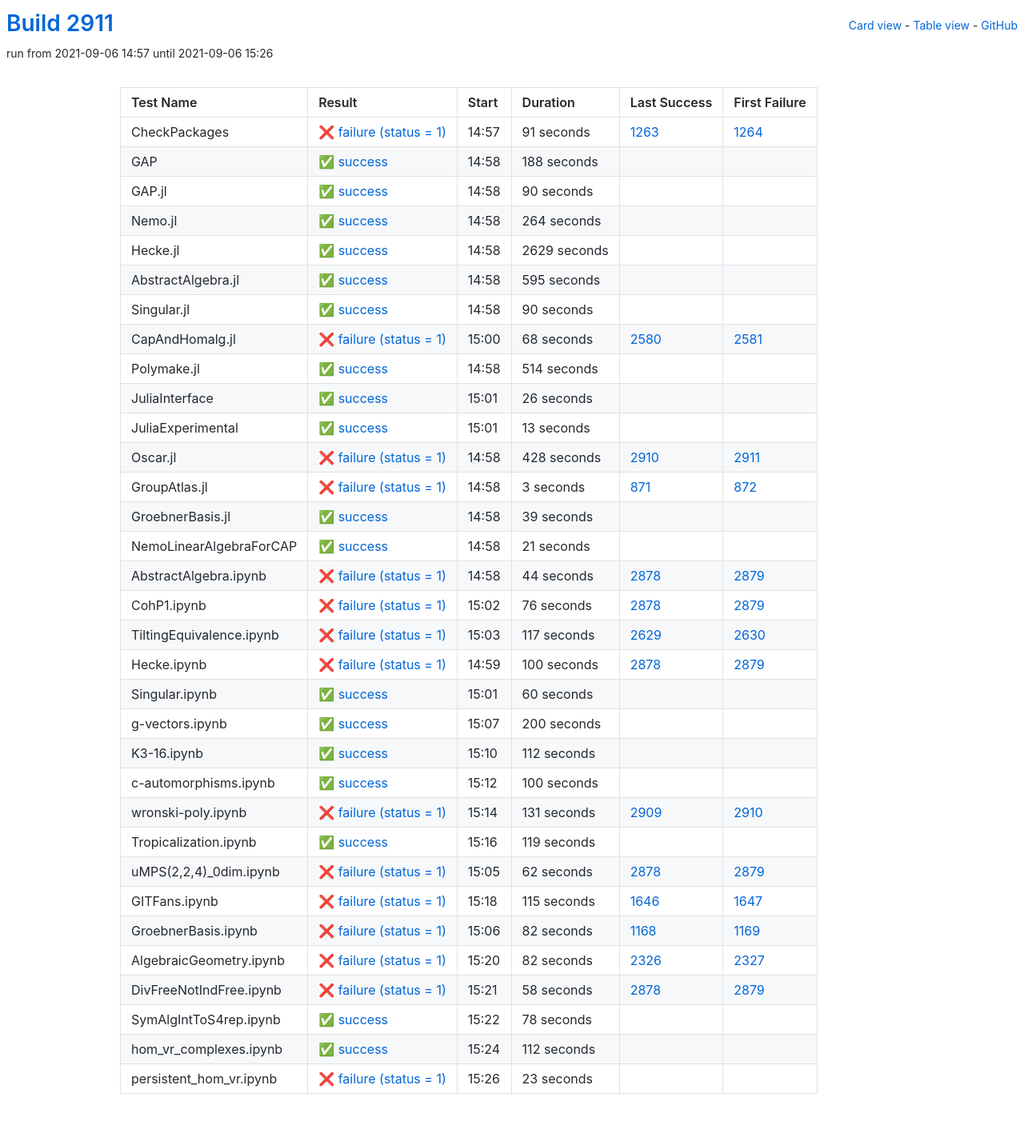
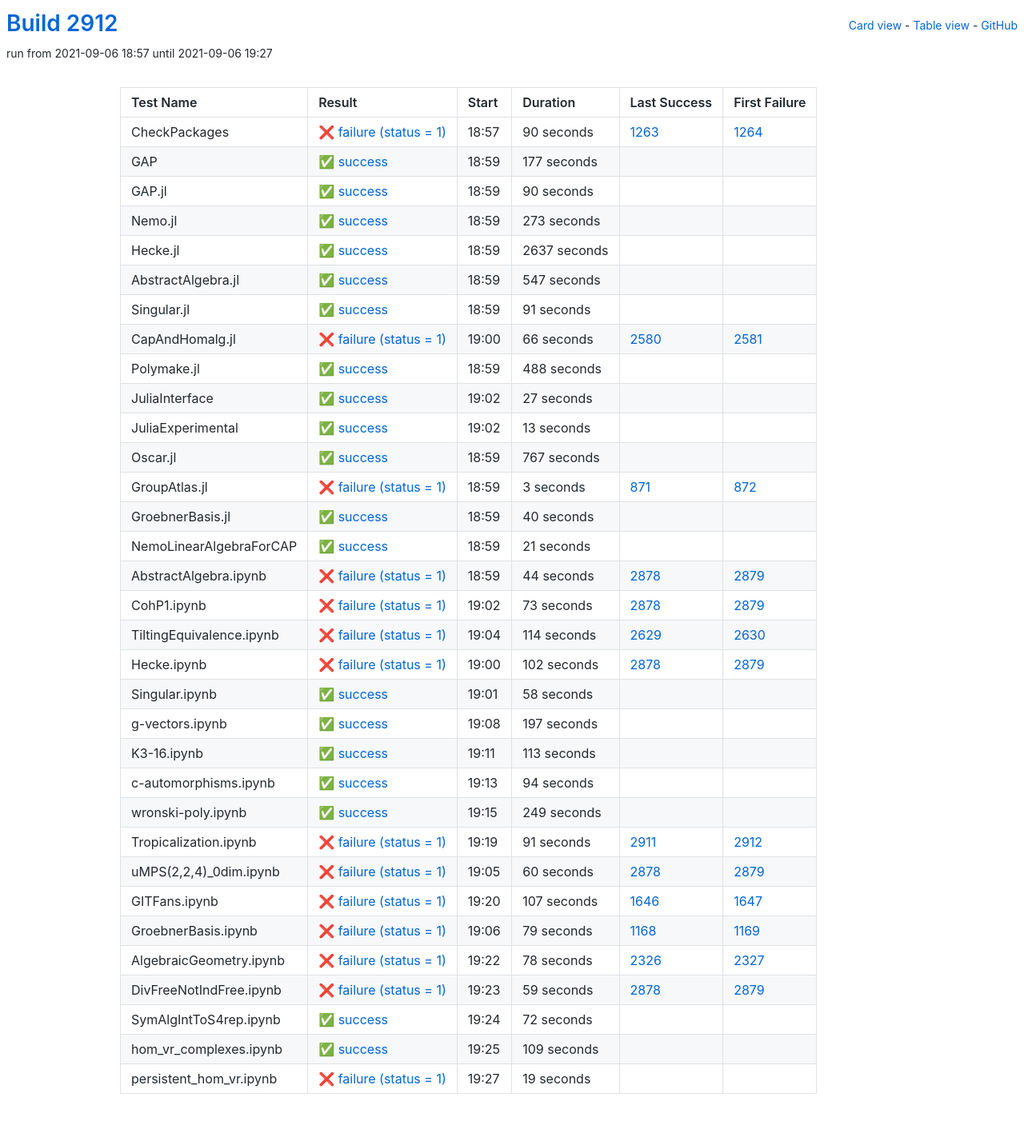
Before and after one commit to oscar-system/oscar-ci-status-stable, a Jekyll site: the page built from table.html, in a window 1280 px wide. Shown: the whole page at 80% size. Built offline with Jekyll 4.4.1, drawn with Linux system fonts in a browser that asks for light colours.

Commit message:
Build #2912

```diff
--- a/_data/ci.yml
+++ b/_data/ci.yml
@@ -1,6 +1,6 @@
 ---
-build: 2911
-build_url: https://oscarci.mathematik.uni-kl.de/job/oscar-stable/2911/
+build: 2912
+build_url: https://oscarci.mathematik.uni-kl.de/job/oscar-stable/2912/
 job: oscar-stable
 organization: oscar-system
 repo: oscar-ci-status-stable
@@ -8,32 +8,32 @@ repourl: https://github.com/oscar-system/oscar-ci-status-stable
 tests:
 - name: CheckPackages
   id: checkpackages
-  log: https://oscarci.mathematik.uni-kl.de/job/oscar-stable/2911/artifact/logs/build-2911/CheckPackages.log
-  start: 2021-09-06 14:57
+  log: https://oscarci.mathematik.uni-kl.de/job/oscar-stable/2912/artifact/logs/build-2912/CheckPackages.log
+  start: 2021-09-06 18:57
   success: false
   exitcode: 1
   status: failure
-  duration: 91
+  duration: 90
   last_success: 1263
   last_success_url: https://oscarci.mathematik.uni-kl.de/job/oscar-stable/1263/
   first_failure: 1264
   first_failure_url: https://oscarci.mathematik.uni-kl.de/job/oscar-stable/1264/
 - name: GAP
   id: gap
-  log: https://oscarci.mathematik.uni-kl.de/job/oscar-stable/2911/artifact/logs/build-2911/GAP.log
-  start: 2021-09-06 14:58
+  log: https://oscarci.mathematik.uni-kl.de/job/oscar-stable/2912/artifact/logs/build-2912/GAP.log
+  start: 2021-09-06 18:59
   success: true
   exitcode: 0
   status: success
-  duration: 188
+  duration: 177
   last_success: false
   last_success_url:
   first_failure: false
   first_failure_url:
 - name: GAP.jl
   id: gap-jl
-  log: https://oscarci.mathematik.uni-kl.de/job/oscar-stable/2911/artifact/logs/build-2911/GAP.jl.log
-  start: 2021-09-06 14:58
+  log: https://oscarci.mathematik.uni-kl.de/job/oscar-stable/2912/artifact/logs/build-2912/GAP.jl.log
+  start: 2021-09-06 18:59
   success: true
   exitcode: 0
   status: success
@@ -44,92 +44,92 @@ tests:
   first_failure_url:
 - name: Nemo.jl
   id: nemo-jl
-  log: https://oscarci.mathematik.uni-kl.de/job/oscar-stable/2911/artifact/logs/build-2911/Nemo.jl.log
-  start: 2021-09-06 14:58
+  log: https://oscarci.mathematik.uni-kl.de/job/oscar-stable/2912/artifact/logs/build-2912/Nemo.jl.log
+  start: 2021-09-06 18:59
   success: true
   exitcode: 0
   status: success
-  duration: 264
+  duration: 273
   last_success: false
   last_success_url:
   first_failure: false
   first_failure_url:
 - name: Hecke.jl
   id: hecke-jl
-  log: https://oscarci.mathematik.uni-kl.de/job/oscar-stable/2911/artifact/logs/build-2911/Hecke.jl.log
-  start: 2021-09-06 14:58
+  log: https://oscarci.mathematik.uni-kl.de/job/oscar-stable/2912/artifact/logs/build-2912/Hecke.jl.log
+  start: 2021-09-06 18:59
   success: true
   exitcode: 0
   status: success
-  duration: 2629
+  duration: 2637
   last_success: false
   last_success_url:
   first_failure: false
   first_failure_url:
 - name: AbstractAlgebra.jl
   id: abstractalgebra-jl
-  log: https://oscarci.mathematik.uni-kl.de/job/oscar-stable/2911/artifact/logs/build-2911/AbstractAlgebra.jl.log
-  start: 2021-09-06 14:58
+  log: https://oscarci.mathematik.uni-kl.de/job/oscar-stable/2912/artifact/logs/build-2912/AbstractAlgebra.jl.log
+  start: 2021-09-06 18:59
   success: true
   exitcode: 0
   status: success
-  duration: 595
+  duration: 547
   last_success: false
   last_success_url:
   first_failure: false
   first_failure_url:
 - name: Singular.jl
   id: singular-jl
-  log: https://oscarci.mathematik.uni-kl.de/job/oscar-stable/2911/artifact/logs/build-2911/Singular.jl.log
-  start: 2021-09-06 14:58
+  log: https://oscarci.mathematik.uni-kl.de/job/oscar-stable/2912/artifact/logs/build-2912/Singular.jl.log
+  start: 2021-09-06 18:59
   success: true
   exitcode: 0
   status: success
-  duration: 90
+  duration: 91
   last_success: false
   last_success_url:
   first_failure: false
   first_failure_url:
 - name: CapAndHomalg.jl
   id: capandhomalg-jl
-  log: https://oscarci.mathematik.uni-kl.de/job/oscar-stable/2911/artifact/logs/build-2911/CapAndHomalg.jl.log
-  start: 2021-09-06 15:00
+  log: https://oscarci.mathematik.uni-kl.de/job/oscar-stable/2912/artifact/logs/build-2912/CapAndHomalg.jl.log
+  start: 2021-09-06 19:00
   success: false
   exitcode: 1
   status: failure
-  duration: 68
+  duration: 66
   last_success: 2580
   last_success_url: https://oscarci.mathematik.uni-kl.de/job/oscar-stable/2580/
   first_failure: 2581
   first_failure_url: https://oscarci.mathematik.uni-kl.de/job/oscar-stable/2581/
 - name: Polymake.jl
   id: polymake-jl
-  log: https://oscarci.mathematik.uni-kl.de/job/oscar-stable/2911/artifact/logs/build-2911/Polymake.jl.log
-  start: 2021-09-06 14:58
+  log: https://oscarci.mathematik.uni-kl.de/job/oscar-stable/2912/artifact/logs/build-2912/Polymake.jl.log
+  start: 2021-09-06 18:59
   success: true
   exitcode: 0
   status: success
-  duration: 514
+  duration: 488
   last_success: false
   last_success_url:
   first_failure: false
   first_failure_url:
 - name: JuliaInterface
   id: juliainterface
-  log: https://oscarci.mathematik.uni-kl.de/job/oscar-stable/2911/artifact/logs/build-2911/JuliaInterface.log
-  start: 2021-09-06 15:01
+  log: https://oscarci.mathematik.uni-kl.de/job/oscar-stable/2912/artifact/logs/build-2912/JuliaInterface.log
+  start: 2021-09-06 19:02
   success: true
   exitcode: 0
   status: success
-  duration: 26
+  duration: 27
   last_success: false
   last_success_url:
   first_failure: false
   first_failure_url:
 - name: JuliaExperimental
   id: juliaexperimental
-  log: https://oscarci.mathematik.uni-kl.de/job/oscar-stable/2911/artifact/logs/build-2911/JuliaExperimental.log
-  start: 2021-09-06 15:01
+  log: https://oscarci.mathematik.uni-kl.de/job/oscar-stable/2912/artifact/logs/build-2912/JuliaExperimental.log
+  start: 2021-09-06 19:02
   success: true
   exitcode: 0
   status: success
@@ -140,20 +140,20 @@ tests:
   first_failure_url:
 - name: Oscar.jl
   id: oscar-jl
-  log: https://oscarci.mathematik.uni-kl.de/job/oscar-stable/2911/artifact/logs/build-2911/Oscar.jl.log
-  start: 2021-09-06 14:58
-  success: false
-  exitcode: 1
-  status: failure
-  duration: 428
-  last_success: 2910
-  last_success_url: https://oscarci.mathematik.uni-kl.de/job/oscar-stable/2910/
-  first_failure: 2911
-  first_failure_url: https://oscarci.mathematik.uni-kl.de/job/oscar-stable/2911/
+  log: https://oscarci.mathematik.uni-kl.de/job/oscar-stable/2912/artifact/logs/build-2912/Oscar.jl.log
+  start: 2021-09-06 18:59
+  success: true
+  exitcode: 0
+  status: success
+  duration: 767
+  last_success: false
+  last_success_url:
+  first_failure: false
+  first_failure_url:
 - name: GroupAtlas.jl
   id: groupatlas-jl
-  log: https://oscarci.mathematik.uni-kl.de/job/oscar-stable/2911/artifact/logs/build-2911/GroupAtlas.jl.log
-  start: 2021-09-06 14:58
+  log: https://oscarci.mathematik.uni-kl.de/job/oscar-stable/2912/artifact/logs/build-2912/GroupAtlas.jl.log
+  start: 2021-09-06 18:59
   success: false
   exitcode: 1
   status: failure
@@ -164,20 +164,20 @@ tests:
   first_failure_url: https://oscarci.mathematik.uni-kl.de/job/oscar-stable/872/
 - name: GroebnerBasis.jl
   id: groebnerbasis-jl
-  log: https://oscarci.mathematik.uni-kl.de/job/oscar-stable/2911/artifact/logs/build-2911/GroebnerBasis.jl.log
-  start: 2021-09-06 14:58
+  log: https://oscarci.mathematik.uni-kl.de/job/oscar-stable/2912/artifact/logs/build-2912/GroebnerBasis.jl.log
+  start: 2021-09-06 18:59
   success: true
   exitcode: 0
   status: success
-  duration: 39
+  duration: 40
   last_success: false
   last_success_url:
   first_failure: false
   first_failure_url:
 - name: NemoLinearAlgebraForCAP
   id: nemolinearalgebraforcap
-  log: https://oscarci.mathematik.uni-kl.de/job/oscar-stable/2911/artifact/logs/build-2911/NemoLinearAlgebraForCAP.log
-  start: 2021-09-06 14:58
+  log: https://oscarci.mathematik.uni-kl.de/job/oscar-stable/2912/artifact/logs/build-2912/NemoLinearAlgebraForCAP.log
+  start: 2021-09-06 18:59
   success: true
   exitcode: 0
   status: success
@@ -188,8 +188,8 @@ tests:
   first_failure_url:
 - name: AbstractAlgebra.ipynb
   id: abstractalgebra-ipynb
-  log: https://oscarci.mathematik.uni-kl.de/job/oscar-stable/2911/artifact/logs/build-2911/AbstractAlgebra.ipynb.log
-  start: 2021-09-06 14:58
+  log: https://oscarci.mathematik.uni-kl.de/job/oscar-stable/2912/artifact/logs/build-2912/AbstractAlgebra.ipynb.log
+  start: 2021-09-06 18:59
   success: false
   exitcode: 1
   status: failure
@@ -200,204 +200,204 @@ tests:
   first_failure_url: https://oscarci.mathematik.uni-kl.de/job/oscar-stable/2879/
 - name: CohP1.ipynb
   id: cohp1-ipynb
-  log: https://oscarci.mathematik.uni-kl.de/job/oscar-stable/2911/artifact/logs/build-2911/CohP1.ipynb.log
-  start: 2021-09-06 15:02
+  log: https://oscarci.mathematik.uni-kl.de/job/oscar-stable/2912/artifact/logs/build-2912/CohP1.ipynb.log
+  start: 2021-09-06 19:02
   success: false
   exitcode: 1
   status: failure
-  duration: 76
+  duration: 73
   last_success: 2878
   last_success_url: https://oscarci.mathematik.uni-kl.de/job/oscar-stable/2878/
   first_failure: 2879
   first_failure_url: https://oscarci.mathematik.uni-kl.de/job/oscar-stable/2879/
 - name: TiltingEquivalence.ipynb
   id: tiltingequivalence-ipynb
-  log: https://oscarci.mathematik.uni-kl.de/job/oscar-stable/2911/artifact/logs/build-2911/TiltingEquivalence.ipynb.log
-  start: 2021-09-06 15:03
+  log: https://oscarci.mathematik.uni-kl.de/job/oscar-stable/2912/artifact/logs/build-2912/TiltingEquivalence.ipynb.log
+  start: 2021-09-06 19:04
   success: false
   exitcode: 1
   status: failure
-  duration: 117
+  duration: 114
   last_success: 2629
   last_success_url: https://oscarci.mathematik.uni-kl.de/job/oscar-stable/2629/
   first_failure: 2630
   first_failure_url: https://oscarci.mathematik.uni-kl.de/job/oscar-stable/2630/
 - name: Hecke.ipynb
   id: hecke-ipynb
-  log: https://oscarci.mathematik.uni-kl.de/job/oscar-stable/2911/artifact/logs/build-2911/Hecke.ipynb.log
-  start: 2021-09-06 14:59
+  log: https://oscarci.mathematik.uni-kl.de/job/oscar-stable/2912/artifact/logs/build-2912/Hecke.ipynb.log
+  start: 2021-09-06 19:00
   success: false
   exitcode: 1
   status: failure
-  duration: 100
+  duration: 102
   last_success: 2878
   last_success_url: https://oscarci.mathematik.uni-kl.de/job/oscar-stable/2878/
   first_failure: 2879
   first_failure_url: https://oscarci.mathematik.uni-kl.de/job/oscar-stable/2879/
 - name: Singular.ipynb
   id: singular-ipynb
-  log: https://oscarci.mathematik.uni-kl.de/job/oscar-stable/2911/artifact/logs/build-2911/Singular.ipynb.log
-  start: 2021-09-06 15:01
+  log: https://oscarci.mathematik.uni-kl.de/job/oscar-stable/2912/artifact/logs/build-2912/Singular.ipynb.log
+  start: 2021-09-06 19:01
   success: true
   exitcode: 0
   status: success
-  duration: 60
+  duration: 58
   last_success: false
   last_success_url:
   first_failure: false
   first_failure_url:
 - name: g-vectors.ipynb
   id: g-vectors-ipynb
-  log: https://oscarci.mathematik.uni-kl.de/job/oscar-stable/2911/artifact/logs/build-2911/g-vectors.ipynb.log
-  start: 2021-09-06 15:07
+  log: https://oscarci.mathematik.uni-kl.de/job/oscar-stable/2912/artifact/logs/build-2912/g-vectors.ipynb.log
+  start: 2021-09-06 19:08
   success: true
   exitcode: 0
   status: success
-  duration: 200
+  duration: 197
   last_success: false
   last_success_url:
   first_failure: false
   first_failure_url:
 - name: K3-16.ipynb
   id: k3-16-ipynb
-  log: https://oscarci.mathematik.uni-kl.de/job/oscar-stable/2911/artifact/logs/build-2911/K3-16.ipynb.log
-  start: 2021-09-06 15:10
+  log: https://oscarci.mathematik.uni-kl.de/job/oscar-stable/2912/artifact/logs/build-2912/K3-16.ipynb.log
+  start: 2021-09-06 19:11
   success: true
   exitcode: 0
   status: success
-  duration: 112
+  duration: 113
   last_success: false
   last_success_url:
   first_failure: false
   first_failure_url:
 - name: c-automorphisms.ipynb
   id: c-automorphisms-ipynb
-  log: https://oscarci.mathematik.uni-kl.de/job/oscar-stable/2911/artifact/logs/build-2911/c-automorphisms.ipynb.log
-  start: 2021-09-06 15:12
+  log: https://oscarci.mathematik.uni-kl.de/job/oscar-stable/2912/artifact/logs/build-2912/c-automorphisms.ipynb.log
+  start: 2021-09-06 19:13
   success: true
   exitcode: 0
   status: success
-  duration: 100
+  duration: 94
   last_success: false
   last_success_url:
   first_failure: false
   first_failure_url:
 - name: wronski-poly.ipynb
   id: wronski-poly-ipynb
-  log: https://oscarci.mathematik.uni-kl.de/job/oscar-stable/2911/artifact/logs/build-2911/wronski-poly.ipynb.log
-  start: 2021-09-06 15:14
-  success: false
-  exitcode: 1
-  status: failure
-  duration: 131
-  last_success: 2909
-  last_success_url: https://oscarci.mathematik.uni-kl.de/job/oscar-stable/2909/
-  first_failure: 2910
-  first_failure_url: https://oscarci.mathematik.uni-kl.de/job/oscar-stable/2910/
-- name: Tropicalization.ipynb
-  id: tropicalization-ipynb
-  log: https://oscarci.mathematik.uni-kl.de/job/oscar-stable/2911/artifact/logs/build-2911/Tropicalization.ipynb.log
-  start: 2021-09-06 15:16
+  log: https://oscarci.mathematik.uni-kl.de/job/oscar-stable/2912/artifact/logs/build-2912/wronski-poly.ipynb.log
+  start: 2021-09-06 19:15
   success: true
   exitcode: 0
   status: success
-  duration: 119
+  duration: 249
   last_success: false
   last_success_url:
   first_failure: false
   first_failure_url:
-- name: uMPS(2,2,4)_0dim.ipynb
-  id: umps-2-2-4-0dim-ipynb
-  log: https://oscarci.mathematik.uni-kl.de/job/oscar-stable/2911/artifact/logs/build-2911/uMPS-2-2-4-_0dim.ipynb.log
-  start: 2021-09-06 15:05
+- name: Tropicalization.ipynb
+  id: tropicalization-ipynb
+  log: https://oscarci.mathematik.uni-kl.de/job/oscar-stable/2912/artifact/logs/build-2912/Tropicalization.ipynb.log
+  start: 2021-09-06 19:19
   success: false
   exitcode: 1
   status: failure
-  duration: 62
+  duration: 91
+  last_success: 2911
+  last_success_url: https://oscarci.mathematik.uni-kl.de/job/oscar-stable/2911/
+  first_failure: 2912
+  first_failure_url: https://oscarci.mathematik.uni-kl.de/job/oscar-stable/2912/
+- name: uMPS(2,2,4)_0dim.ipynb
+  id: umps-2-2-4-0dim-ipynb
+  log: https://oscarci.mathematik.uni-kl.de/job/oscar-stable/2912/artifact/logs/build-2912/uMPS-2-2-4-_0dim.ipynb.log
+  start: 2021-09-06 19:05
+  success: false
+  exitcode: 1
+  status: failure
+  duration: 60
   last_success: 2878
   last_success_url: https://oscarci.mathematik.uni-kl.de/job/oscar-stable/2878/
   first_failure: 2879
   first_failure_url: https://oscarci.mathematik.uni-kl.de/job/oscar-stable/2879/
 - name: GITFans.ipynb
   id: gitfans-ipynb
-  log: https://oscarci.mathematik.uni-kl.de/job/oscar-stable/2911/artifact/logs/build-2911/GITFans.ipynb.log
-  start: 2021-09-06 15:18
+  log: https://oscarci.mathematik.uni-kl.de/job/oscar-stable/2912/artifact/logs/build-2912/GITFans.ipynb.log
+  start: 2021-09-06 19:20
   success: false
   exitcode: 1
   status: failure
-  duration: 115
+  duration: 107
   last_success: 1646
   last_success_url: https://oscarci.mathematik.uni-kl.de/job/oscar-stable/1646/
   first_failure: 1647
   first_failure_url: https://oscarci.mathematik.uni-kl.de/job/oscar-stable/1647/
 - name: GroebnerBasis.ipynb
   id: groebnerbasis-ipynb
-  log: https://oscarci.mathematik.uni-kl.de/job/oscar-stable/2911/artifact/logs/build-2911/GroebnerBasis.ipynb.log
-  start: 2021-09-06 15:06
+  log: https://oscarci.mathematik.uni-kl.de/job/oscar-stable/2912/artifact/logs/build-2912/GroebnerBasis.ipynb.log
+  start: 2021-09-06 19:06
   success: false
   exitcode: 1
   status: failure
-  duration: 82
+  duration: 79
   last_success: 1168
   last_success_url: https://oscarci.mathematik.uni-kl.de/job/oscar-stable/1168/
   first_failure: 1169
   first_failure_url: https://oscarci.mathematik.uni-kl.de/job/oscar-stable/1169/
 - name: AlgebraicGeometry.ipynb
   id: algebraicgeometry-ipynb
-  log: https://oscarci.mathematik.uni-kl.de/job/oscar-stable/2911/artifact/logs/build-2911/AlgebraicGeometry.ipynb.log
-  start: 2021-09-06 15:20
+  log: https://oscarci.mathematik.uni-kl.de/job/oscar-stable/2912/artifact/logs/build-2912/AlgebraicGeometry.ipynb.log
+  start: 2021-09-06 19:22
   success: false
   exitcode: 1
   status: failure
-  duration: 82
+  duration: 78
   last_success: 2326
   last_success_url: https://oscarci.mathematik.uni-kl.de/job/oscar-stable/2326/
   first_failure: 2327
   first_failure_url: https://oscarci.mathematik.uni-kl.de/job/oscar-stable/2327/
 - name: DivFreeNotIndFree.ipynb
   id: divfreenotindfree-ipynb
-  log: https://oscarci.mathematik.uni-kl.de/job/oscar-stable/2911/artifact/logs/build-2911/DivFreeNotIndFree.ipynb.log
-  start: 2021-09-06 15:21
+  log: https://oscarci.mathematik.uni-kl.de/job/oscar-stable/2912/artifact/logs/build-2912/DivFreeNotIndFree.ipynb.log
+  start: 2021-09-06 19:23
   success: false
   exitcode: 1
   status: failure
-  duration: 58
+  duration: 59
   last_success: 2878
   last_success_url: https://oscarci.mathematik.uni-kl.de/job/oscar-stable/2878/
   first_failure: 2879
   first_failure_url: https://oscarci.mathematik.uni-kl.de/job/oscar-stable/2879/
 - name: SymAlgIntToS4rep.ipynb
   id: symalginttos4rep-ipynb
-  log: https://oscarci.mathematik.uni-kl.de/job/oscar-stable/2911/artifact/logs/build-2911/SymAlgIntToS4rep.ipynb.log
-  start: 2021-09-06 15:22
+  log: https://oscarci.mathematik.uni-kl.de/job/oscar-stable/2912/artifact/logs/build-2912/SymAlgIntToS4rep.ipynb.log
+  start: 2021-09-06 19:24
   success: true
   exitcode: 0
   status: success
-  duration: 78
+  duration: 72
   last_success: false
   last_success_url:
   first_failure: false
   first_failure_url:
 - name: hom_vr_complexes.ipynb
   id: hom-vr-complexes-ipynb
-  log: https://oscarci.mathematik.uni-kl.de/job/oscar-stable/2911/artifact/logs/build-2911/hom_vr_complexes.ipynb.log
-  start: 2021-09-06 15:24
+  log: https://oscarci.mathematik.uni-kl.de/job/oscar-stable/2912/artifact/logs/build-2912/hom_vr_complexes.ipynb.log
+  start: 2021-09-06 19:25
   success: true
   exitcode: 0
   status: success
-  duration: 112
+  duration: 109
   last_success: false
   last_success_url:
   first_failure: false
   first_failure_url:
 - name: persistent_hom_vr.ipynb
   id: persistent-hom-vr-ipynb
-  log: https://oscarci.mathematik.uni-kl.de/job/oscar-stable/2911/artifact/logs/build-2911/persistent_hom_vr.ipynb.log
-  start: 2021-09-06 15:26
+  log: https://oscarci.mathematik.uni-kl.de/job/oscar-stable/2912/artifact/logs/build-2912/persistent_hom_vr.ipynb.log
+  start: 2021-09-06 19:27
   success: false
   exitcode: 1
   status: failure
-  duration: 23
+  duration: 19
   last_success: false
   last_success_url:
   first_failure: false
```
Also changed, not shown: README.md.
